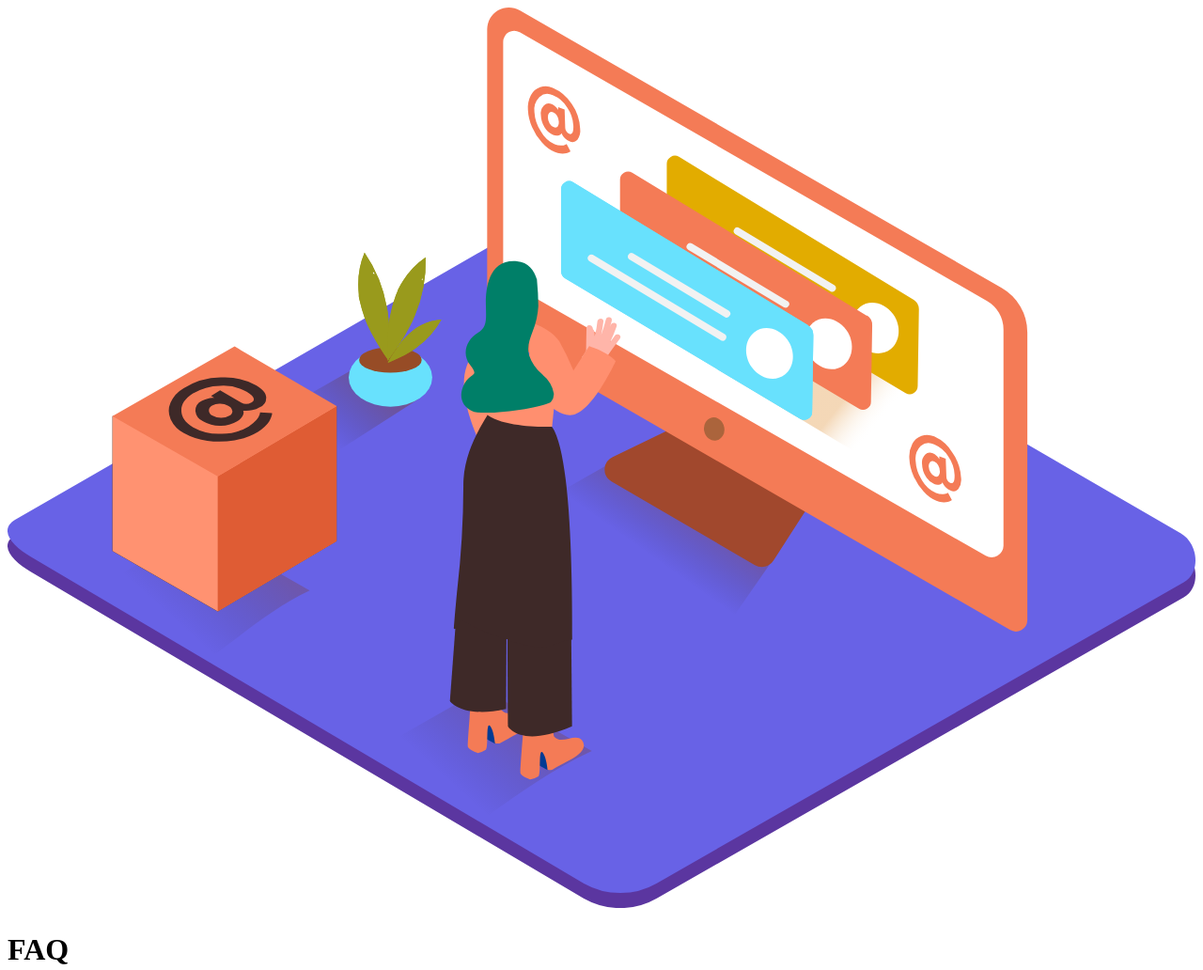
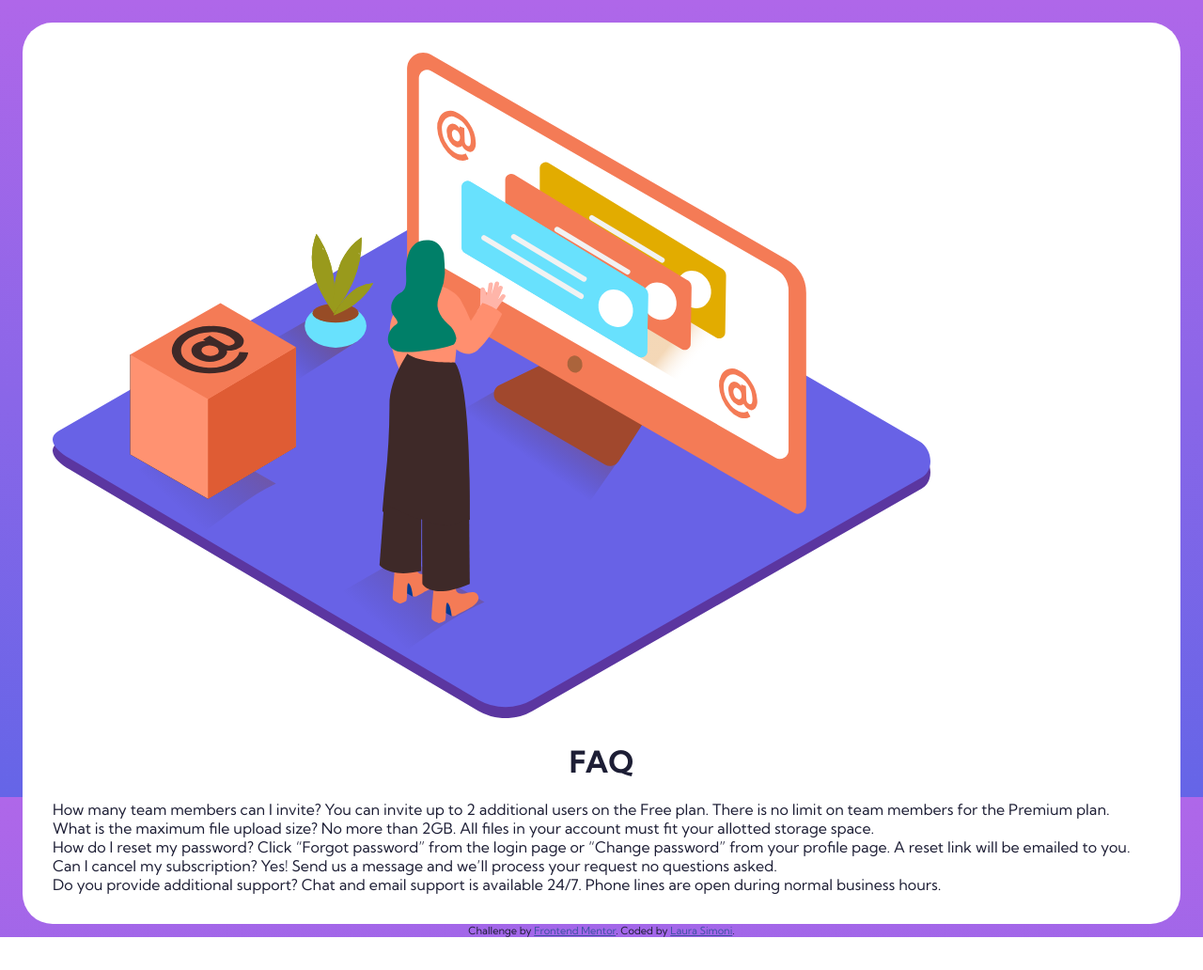
Before and after one commit to lsimonidev/fem-faq, a plain HTML site: page index.html in a window 1280 px wide. Shown: the top 1032 px of the page at 94% size. After the commit the page ends 997 px from the top, so only its background shows below. Drawn offline with Linux system fonts and the light colour scheme.

Commit message:
First css tweaks - gradient still not working, can't center img

```diff
--- a/index.html
+++ b/index.html
@@ -11,7 +11,7 @@
       sizes="32x32"
       href="./images/favicon-32x32.png"
     />
-
+    <link rel="stylesheet" href="style.css" />
     <title>Frontend Mentor | FAQ Accordion Card</title>
 
     <!-- Feel free to remove these styles or customise in your own stylesheet 👍 -->
@@ -26,12 +26,14 @@
     </style>
   </head>
   <body>
-    <main class="acordion">
+    <main class="accordion">
       <img
         src="images/illustration-woman-online-mobile.svg"
         alt="woman online"
+        class="accordion_img"
       />
-      <h1>FAQ</h1>
+      <h1 class="accordion_title">FAQ</h1>
+      <div class="accordion_content">
         <section>
           How many team members can I invite? You can invite up to 2 additional
           users on the Free plan. There is no limit on team members for the
@@ -42,8 +44,8 @@
           your account must fit your allotted storage space.
         </section>
         <section>
-        How do I reset my password? Click “Forgot password” from the login page
-        or “Change password” from your profile page. A reset link will be
+          How do I reset my password? Click “Forgot password” from the login
+          page or “Change password” from your profile page. A reset link will be
           emailed to you.
         </section>
         <section>
@@ -54,6 +56,7 @@
           Do you provide additional support? Chat and email support is available
           24/7. Phone lines are open during normal business hours.
         </section>
+      </div>
     </main>
 
     <div class="attribution">
--- /dev/null
+++ b/style.scss
@@ -0,0 +1,31 @@
+@import url('https://fonts.googleapis.com/css2?family=Kumbh+Sans:wght@400;700&display=swap');
+
+$soft-violet: hsl(273, 75%, 66%);
+$soft-blue: hsl(240, 73%, 65%);
+$dark-blue: hsl(238, 29%, 16%);
+$soft-red: hsl(14, 88%, 65%);
+$dark-gray-blue: hsl(237, 12%, 33%);
+$gray-blue: hsl(240, 6%, 50%);
+$light-gray-blue: hsl(240, 5%, 91%);
+
+* {
+  font-family: 'Kumbh Sans', sans-serif;
+  color: $dark-blue;
+}
+
+body {
+  background: linear-gradient(0deg, $soft-blue 0%, $soft-violet 100%);
+  height: 100vh;
+  padding: 1rem;
+  .accordion {
+    background-color: white;
+    border-radius: 2rem;
+    padding: 2rem;
+    .accordion_img {
+      max-width: 80%;
+    }
+    .accordion_title {
+      text-align: center;
+    }
+  }
+}
```
Also changed, not shown: style.css (added), 1 other file. Lines whose indentation alone changed are shown as unchanged.
